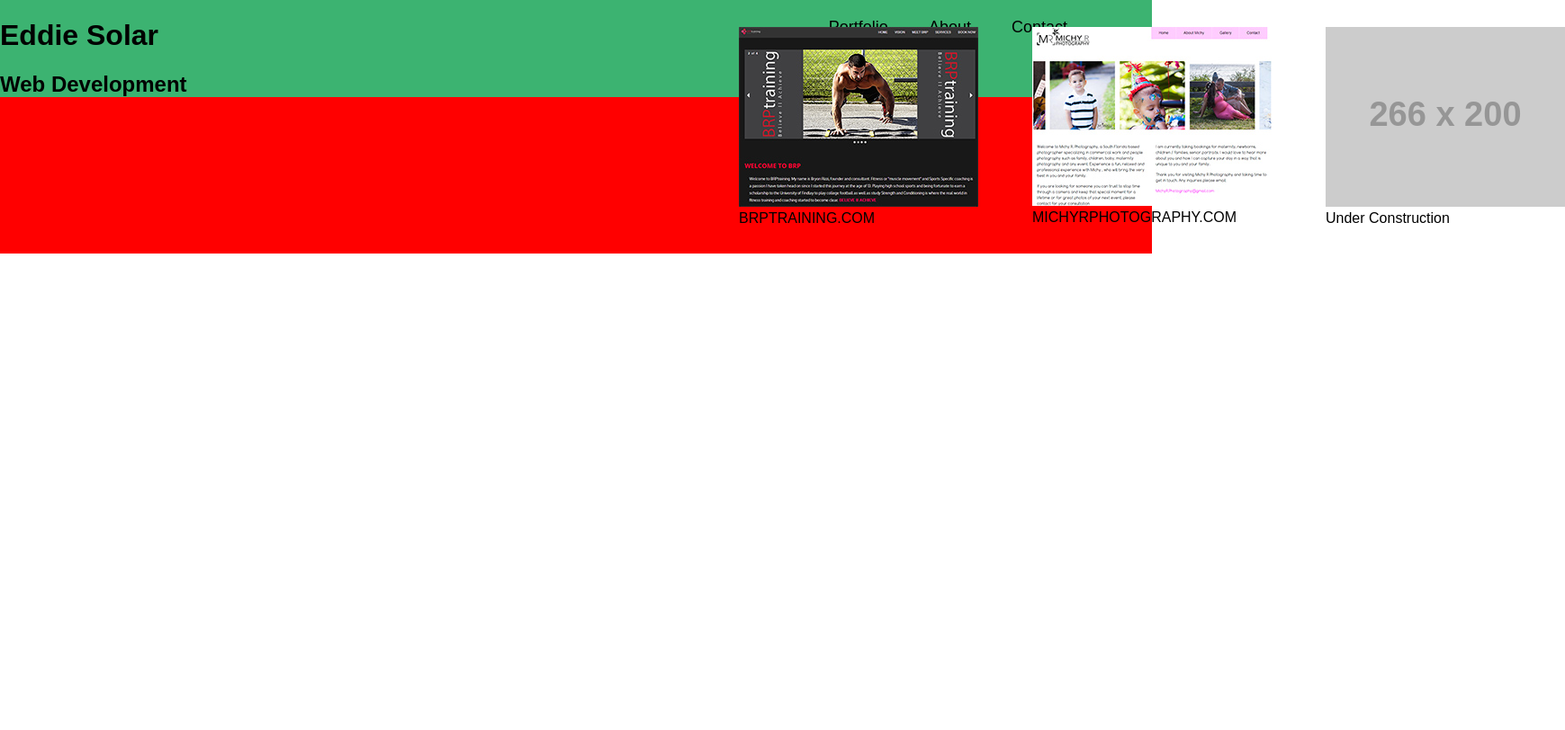
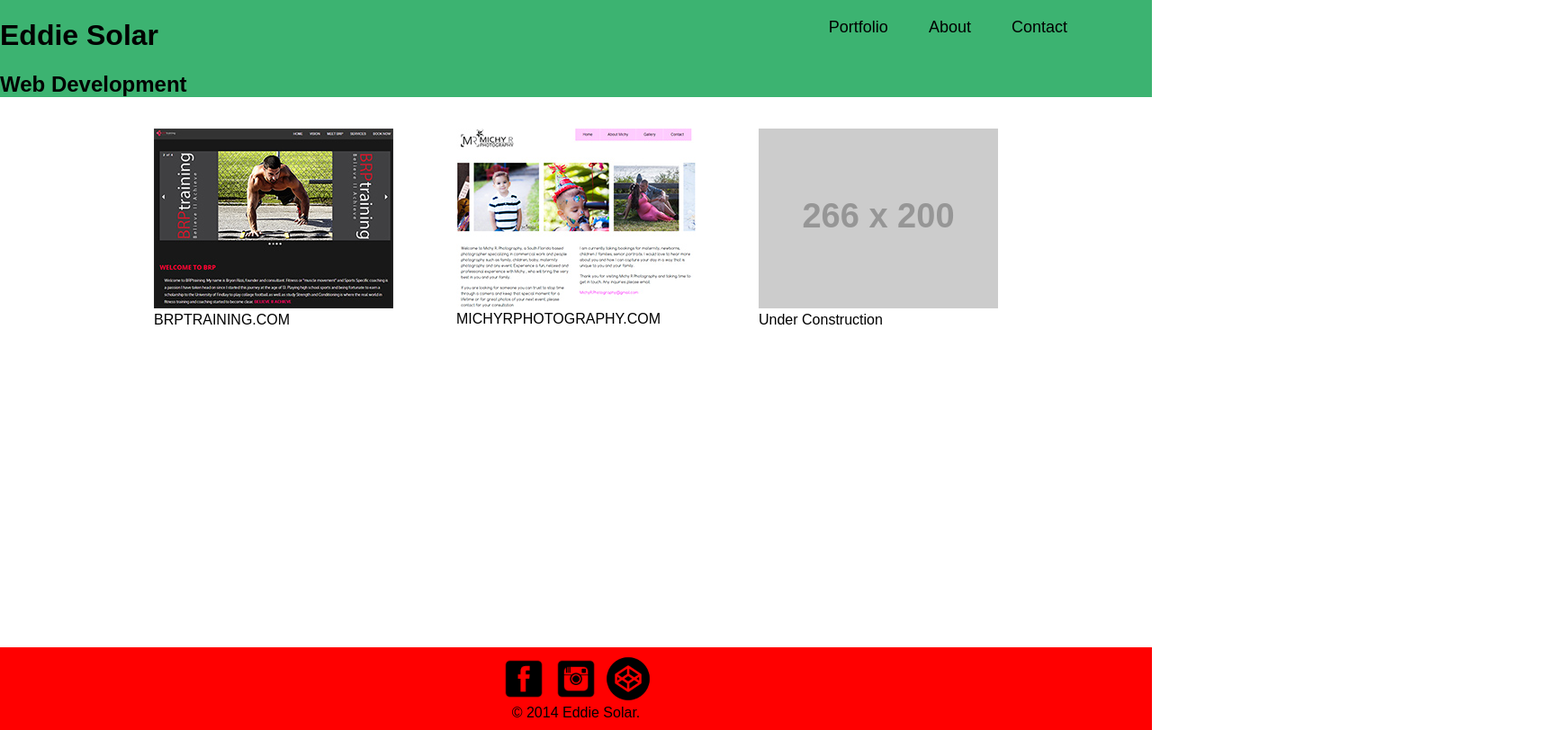
Before and after one commit to esolar07/myprofile2015, a plain HTML site: page index.html in a window 1280 px wide. Shown: the whole page at 90% size, 1739 px wide, since content can reach past the window. Drawn offline with Linux system fonts and the light colour scheme; placeholder pictures from the web are drawn by us; files whose address does not match are found by name.

Commit message:
added flexbox layout and more styles

```diff
--- a/css/_base.scss
+++ b/css/_base.scss
@@ -40,3 +40,10 @@
 ul{
 	list-style:none;
 }
+
+footer{
+	width:100%;
+	background: red;
+	margin-top:25%;
+	padding: 10px;
+}
--- a/css/_layout.scss
+++ b/css/_layout.scss
@@ -3,13 +3,24 @@
 
 .l-header{
 	background:$headColor;
+	padding-top:5%;
+	@media screen and (min-width:715px){
+		padding-top: 0;
+	}
 }
 
 .l-gallery{
-	background:red;
-	ul{
+	width:90%;
+	margin:0 auto;
+	padding-top: 20px;
+	&-sites{
+		width:100%;
 		display:flex;
-		flex-direction:row;
+		flex-direction:column;
 		justify-content:center;
+		@media screen and (min-width:620px){
+			flex-direction:row;
+			flex-wrap:wrap;
+		}
 	}
 }
--- a/css/_module.scss
+++ b/css/_module.scss
@@ -33,5 +33,18 @@
 }
 
 .m-site{
-	margin:30px;
+	margin:35px;
 }
+
+.m-socialicon{
+	width:50px;
+	height:50px;
+	margin:0 2px;
+}
+
+.m-foot{
+	width:50%;
+	margin:0 auto;
+	text-align: center;
+	font-sizs: 0.75em; /* 1.2px / 16px */
+}
--- a/index.html
+++ b/index.html
@@ -40,12 +40,26 @@
 		            <p>
 		              <a href='http://michyrphotography.com/'>MICHYRPHOTOGRAPHY.COM</a>
 		            </p>
-		         </li>
+		        </li>
 	          	<li class="m-site">
 		            <img alt='Image' src='http://dummyimage.com/266x200/4682b4/b0c4de.jpg&amp;text=Coming+Soon'>
 		            <p>Under Construction</p>
 	          	</li>
 	        </ul>
 		</section>
+		<footer>
+			<section class="m-foot">
+		     	<a href='https://www.facebook.com/eddie.solar.3'>
+		        	<img alt='Facebook Logo' class='m-socialicon' src='images/fb.png'>
+		      	</a>
+		      	<a href='https://twitter.com/esolar07'>
+		        	<img alt='Twitter Logo' class='m-socialicon' src='images/ig.png'>
+		      	</a>
+		      	<a href='http://codepen.io/eddie07/'>
+		        	<img alt='CodePen Logo' class='m-socialicon' src='images/cp.png'>
+		      	</a>
+		      	<p>&copy; 2014 Eddie Solar.</p>
+	      	</section>
+	    </footer>
 	</body>
 </html>
```
Also changed, not shown: css/main.css, 1 other file.
